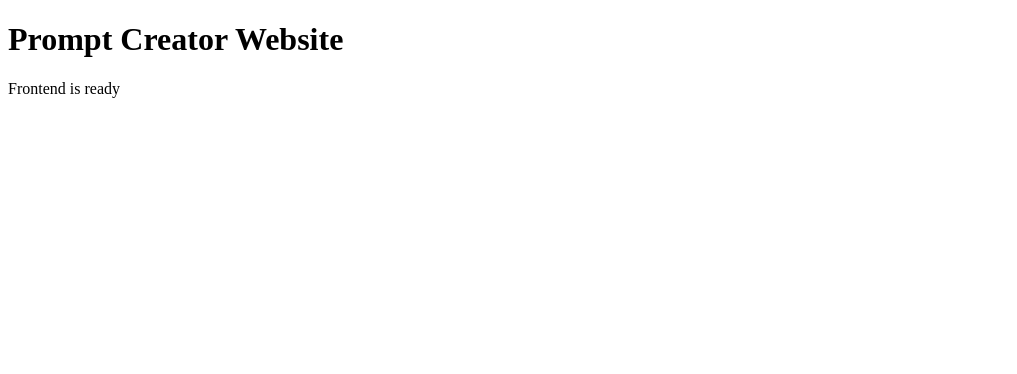
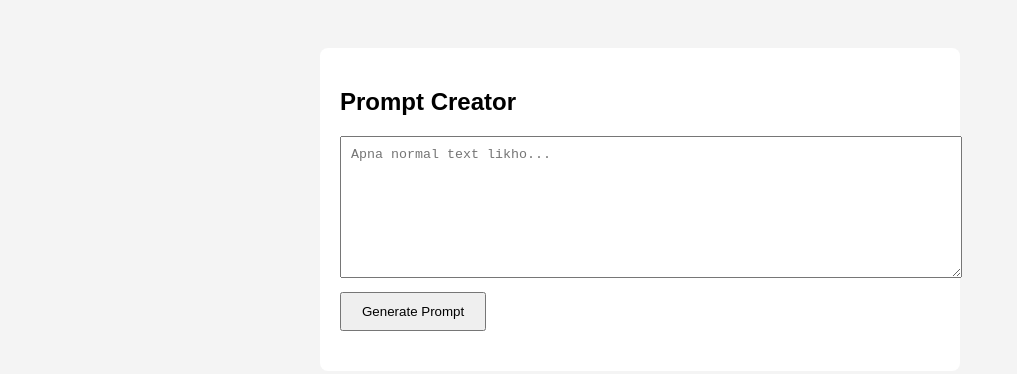
Before and after one commit to yashkumar64664/prompt-creator, a website: page index.html in a window 1280 px wide. Shown: the whole page, without its empty margins (0-1017 px from the left). Drawn offline with Linux system fonts and the light colour scheme.

Commit message:
Fix index.html

```diff
--- a/index.html
+++ b/index.html
@@ -1,10 +1,51 @@
 <!DOCTYPE html>
-<html>
+<html lang="en">
 <head>
+  <meta charset="UTF-8" />
   <title>Prompt Creator</title>
+  <style>
+    body {
+      font-family: Arial, sans-serif;
+      background: #f4f4f4;
+      padding: 40px;
+    }
+    .container {
+      max-width: 600px;
+      margin: auto;
+      background: #fff;
+      padding: 20px;
+      border-radius: 8px;
+    }
+    textarea {
+      width: 100%;
+      height: 120px;
+      padding: 10px;
+    }
+    button {
+      margin-top: 10px;
+      padding: 10px 20px;
+      cursor: pointer;
+    }
+    #result {
+      margin-top: 20px;
+      white-space: pre-wrap;
+    }
+  </style>
 </head>
 <body>
-  <h1>Prompt Creator Website</h1>
-  <p>Frontend is ready</p>
+
+  <div class="container">
+    <h2>Prompt Creator</h2>
+
+    <form id="promptForm">
+      <textarea id="userInput" placeholder="Apna normal text likho..."></textarea>
+      <br />
+      <button type="submit">Generate Prompt</button>
+    </form>
+
+    <div id="result"></div>
+  </div>
+
+  <script src="script.js"></script>
 </body>
 </html>
```
